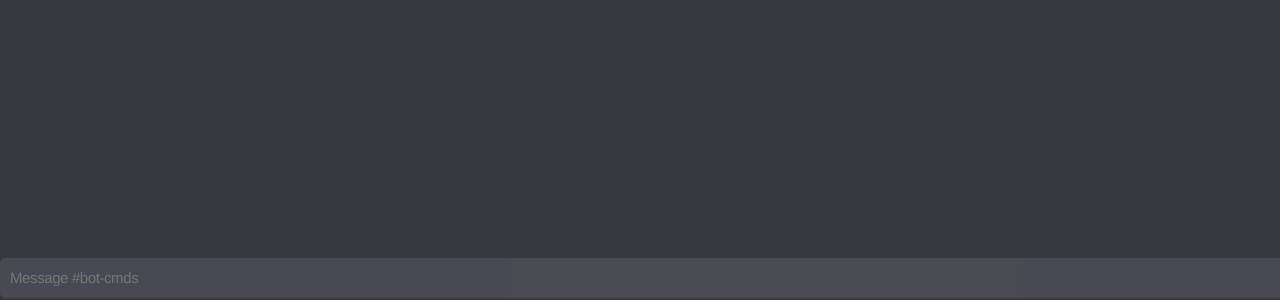
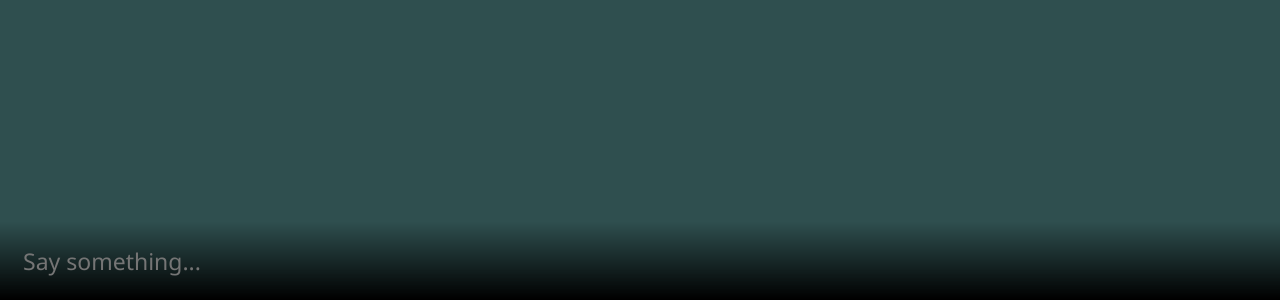
Before and after one commit to Jack5079/jackbot, a plain HTML site: page index.html in a window 1280 px wide. Shown: the part 500-800 px from the top of the page. Drawn offline with Linux system fonts and the light colour scheme.

Commit message:
💄 Redesign

```diff
--- a/index.html
+++ b/index.html
@@ -25,7 +25,7 @@
     </script>
     <meta charset='utf-8'>
     <meta http-equiv='X-UA-Compatible' content='IE=edge'>
-    <title>funny discord maybe</title>
+    <title>JackBot Online</title>
     <meta name='viewport' content='width=device-width, initial-scale=1'>
     <link rel='stylesheet' type='text/css' media='screen' href='main.css'>
     <meta name="description" content="jackbot online">
@@ -34,7 +34,7 @@
   </head>
 
   <body>
-    <input type="text" placeholder="Message #bot-cmds" id="input" aria-label="Message" autocomplete="off">
+    <input type="text" placeholder="Say something..." id="input" aria-label="Message" autocomplete="off">
     <script src='./js/commands.mjs' type="module"></script>
   </body>
 
--- a/main.css
+++ b/main.css
@@ -1,24 +1,11 @@
 #input {
-  /* Begin copied and pasted css (please don't take this down) */
-    background-color: rgba(114,118,125,.3);
-    resize: none;
-    color: white;
-    border-radius: 5px;
-    border: none;
-    -webkit-appearance: none;
-    -moz-appearance: none;
-    appearance: none;
-    font-weight: 400;
-    font-size: 0.9375rem;
-    line-height: 1.25rem;
-    letter-spacing: -0.025rem;
-    max-height: 144px;
-    width: 99%;
-    min-height: 20px;
-    margin: 2px 2px 2px 0;
-    padding: 10px;
-    font-family: Whitney,Helvetica Neue,Helvetica,Arial,sans-serif;
-    /* End */
+  background: linear-gradient(to bottom, rgba(0, 0, 0, 0), black);
+  font-family: 'Segoe UI', Tahoma, Geneva, Verdana, sans-serif;
+  color: white;
+  border: 0;
+  width: 100%;
+  font-size: 1em;
+  padding: 1em;
     position: fixed;
     bottom: 0;
 }
@@ -32,7 +19,7 @@ body {
   font-size: 1.438em;
   margin: 0;
   padding: 0;
-  background: #36393f;
+  background: darkslategray;
 }
 
 
```
